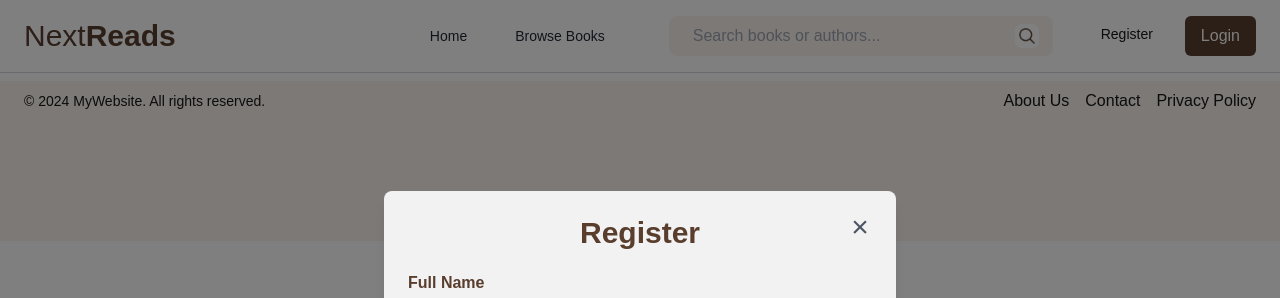
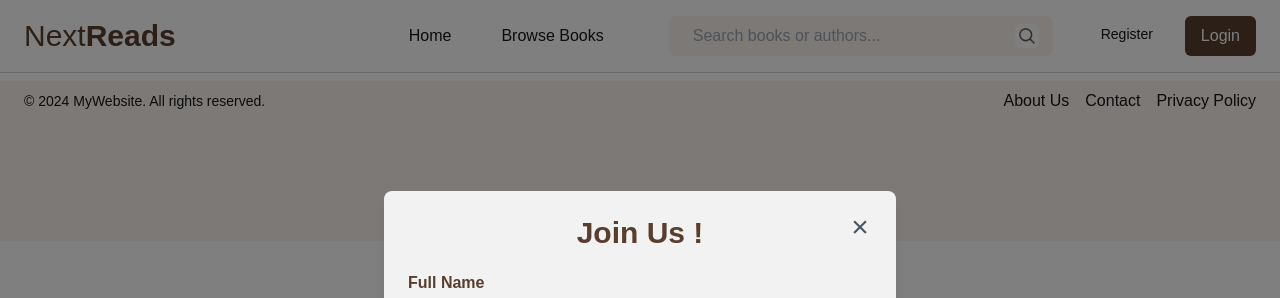
Before and after one commit to ivapleic/HCI, a Next.js app in the folder next-read-app/: page /auth/register in a window 1280 px wide. Shown: the top 298 px of the page. Built offline with nearby package versions, Linux system fonts and the light colour scheme.

Commit message:
fixed auth module

```diff
--- a/next-read-app/src/app/auth/register/components/RegisterModal.tsx
+++ b/next-read-app/src/app/auth/register/components/RegisterModal.tsx
@@ -11,7 +11,7 @@ interface RegisterModalProps {
 const RegisterModal = ({ isOpen, onClose }: RegisterModalProps) => {
   return (
     <Modal isOpen={isOpen} onClose={onClose}>
-      <h1 className="text-3xl font-bold mb-5 text-[#593E2E] text-center">Register</h1>
+      <h1 className="text-3xl font-bold mb-5 text-[#593E2E] text-center">Join Us !</h1>
       <form className="space-y-4">
         <div>
           <label
@@ -25,7 +25,7 @@ const RegisterModal = ({ isOpen, onClose }: RegisterModalProps) => {
             name="fullName"
             type="text"
             placeholder="Enter your full name"
-            className="w-full border rounded-lg p-2 bg-white text-[#593E2E]"
+            className="w-full border rounded-lg p-2 bg-white"
           />
         </div>
         <div>
@@ -40,7 +40,7 @@ const RegisterModal = ({ isOpen, onClose }: RegisterModalProps) => {
             name="email"
             type="email"
             placeholder="Enter your email"
-            className="w-full border rounded-lg p-2 bg-white text-[#593E2E]"
+            className="w-full border rounded-lg p-2 bg-white"
           />
         </div>
         <div>
@@ -55,7 +55,7 @@ const RegisterModal = ({ isOpen, onClose }: RegisterModalProps) => {
             name="password"
             type="password"
             placeholder="Enter your password"
-            className="w-full border rounded-lg p-2 bg-white text-[#593E2E] mb-4"
+            className="w-full border rounded-lg p-2 bg-white mb-4"
           />
         </div>
         <button
--- a/next-read-app/src/app/auth/register/page.tsx
+++ b/next-read-app/src/app/auth/register/page.tsx
@@ -10,7 +10,7 @@ const RegisterPage = () => {
 
   const handleClose = () => {
     setIsOpen(false);
-    router.back(); // Vrati korisnika na prethodnu stranicu
+    router.back();
   };
 
   useEffect(() => {
--- a/next-read-app/src/app/components/Modal/Modal.tsx
+++ b/next-read-app/src/app/components/Modal/Modal.tsx
@@ -10,7 +10,7 @@ const Modal = ({ isOpen, onClose, children }: ModalProps) => {
   if (!isOpen) return null;
 
   return (
-    <div className="fixed inset-0 z-50 flex items-center justify-center bg-[black] bg-opacity-50">
+    <div className=" mg-10 fixed inset-0 z-50 flex items-center justify-center bg-[black] p-6 bg-opacity-50">
       <div className="relative bg-[#F2F2F2] w-full max-w-lg mx-auto p-6 rounded-lg shadow-lg">
         <button
           onClick={onClose}
--- a/next-read-app/src/app/components/Navbar/Navbar.tsx
+++ b/next-read-app/src/app/components/Navbar/Navbar.tsx
@@ -3,9 +3,9 @@
 import { useState, useRef } from "react";
 import Link from "next/link";
 import { usePathname } from "next/navigation";
-import Logo from "../Logo/Logo"; // Zamijeni svojim logotipom ako je potrebno
-import { cn } from "@/app/lib/utils"; // Utility funkcija za kombiniranje klasa
-import { useClickOutside } from "@/app/hooks/useClickOutside"; // Hook za zatvaranje izvan elemenata
+import Logo from "../Logo/Logo";
+import { cn } from "@/app/lib/utils";
+import { useClickOutside } from "@/app/hooks/useClickOutside";
 import SearchBar from "../SearchBar/SearchBar";
 
 // Definirane stranice navigacije
@@ -24,7 +24,6 @@ type HamburgerProps = {
   toggleMenu: () => void;
 };
 
-// Komponenta za hamburger meni
 function Hamburger({ isOpen, toggleMenu }: HamburgerProps) {
   return (
     <button
@@ -51,7 +50,7 @@ function Hamburger({ isOpen, toggleMenu }: HamburgerProps) {
   );
 }
 
-// Funkcija za prikaz stranica u navigaciji
+
 function processPage(
   page: Page,
   index: number,
@@ -64,26 +63,18 @@ function processPage(
       <Link href={page.path} onClick={onClick}>
         <span
           className={cn(
-            "px-4 py-2 text-sm", // Osnovni stilovi
+            "border rounded-sm border-transparent px-4 py-2 whitespace-nowrap",
             {
-              // Aktivni linkovi u desktop verziji
-              "text-[#593E2E] sm:border-b-2 sm:border-[#593E2E] sm:hover:text-[#593E2E]":
-                isActive, // Samo za desktop
-              "sm:border-b-0": !isActive, // Nema border-a za neaktivne linkove na desktopu
-              "sm:hover:text-[#593E2E]": !isActive, // Hover efekat samo za desktop
-              // Stilovi za mobilnu verziju
-              "text-gray-800": !isActive, // Non-active links na mobilnoj verziji
-              "sm:hidden": false, // Mobilni linkovi nisu skriveni na mobilnim uređajima
+              "hover:text-white": !isActive,
+              "border rounded-sm":
+                isActive,
             }
           )}
         >
           {page.title}
         </span>
       </Link>
-      {/* Trokut za aktivne linkove  */}
-      {isActive && (
-        <div className="absolute left-1/2 transform -translate-x-1/2 -top-4 w-0 h-0 border-l-[6px] border-r-[6px] border-t-[6px] border-transparent border-t-[#593E2E]"></div>
-      )}
+
     </li>
   );
 }
--- a/next-read-app/src/app/globals.css
+++ b/next-read-app/src/app/globals.css
@@ -12,6 +12,11 @@
     --background: #0a0a0a;
     --foreground: #ededed;
   }
+}
+
+html {
+  padding: 0;
+  margin: 0;
 }
 
 body {
```
